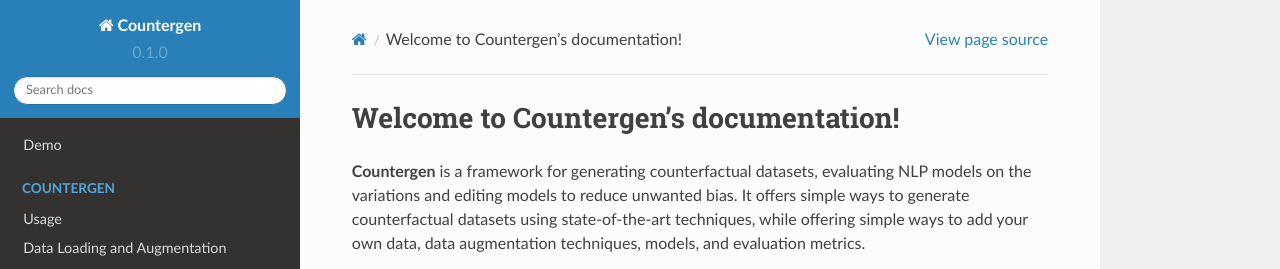
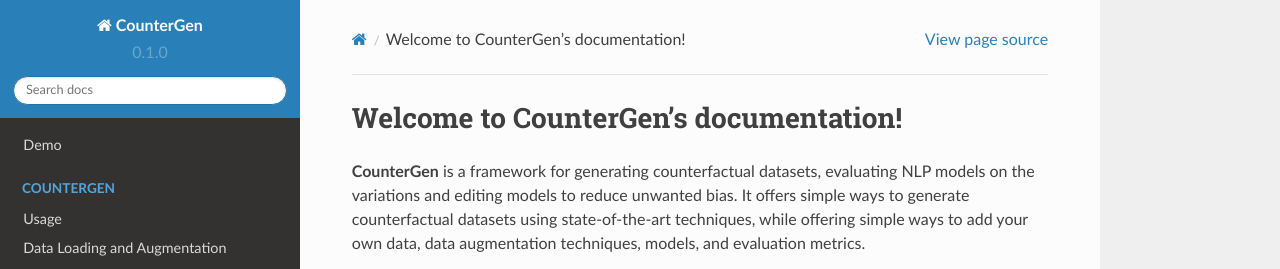
Before and after one commit to FabienRoger/Countergen, a Sphinx documentation site: the page built from docs/index.rst, in a window 1280 px wide and 900 px high. Shown: the top 269 px of the window. Built offline with Sphinx 7.4.7 and the Read the Docs theme 2.0.0, drawn with Linux system fonts in a browser that asks for light colours.

```diff
--- a/README.rst
+++ b/README.rst
@@ -1,7 +1,7 @@
-Countergen
+CounterGen
 ==========
 
-**Countergen** is a framework for generating counterfactual datasets, evaluating NLP models on the variations and editing models to reduce unwanted bias.
+**CounterGen** is a framework for generating counterfactual datasets, evaluating NLP models on the variations and editing models to reduce unwanted bias.
 It offers simple ways to generate counterfactual datasets using state-of-the-art techniques, while offering simple ways to add your own data, data augmentation techniques, models, and evaluation metrics.
 
 This project is split in two parts:
--- a/docs/conf.py
+++ b/docs/conf.py
@@ -2,7 +2,7 @@
 
 # -- Project information
 
-project = "Countergen"
+project = "CounterGen"
 copyright = "2022, SaferAI"
 author = "SaferAI"
 
--- a/docs/countergentorch/usage.rst
+++ b/docs/countergentorch/usage.rst
@@ -4,7 +4,7 @@ Usage
 Installation
 ------------
 
-To use Countergen, first install it using pip:
+To use CounterGen, first install it using pip:
 
 .. code-block:: console
 
--- a/docs/index.rst
+++ b/docs/index.rst
@@ -1,7 +1,7 @@
-Welcome to Countergen's documentation!
+Welcome to CounterGen's documentation!
 ======================================
 
-**Countergen** is a framework for generating counterfactual datasets,
+**CounterGen** is a framework for generating counterfactual datasets,
 evaluating NLP models on the variations and editing models to reduce unwanted bias.
 It offers simple ways to generate counterfactual datasets using state-of-the-art techniques,
 while offering simple ways to add your own data, data augmentation techniques, models, and evaluation metrics.
```
Also changed, not shown: 3 other files.
